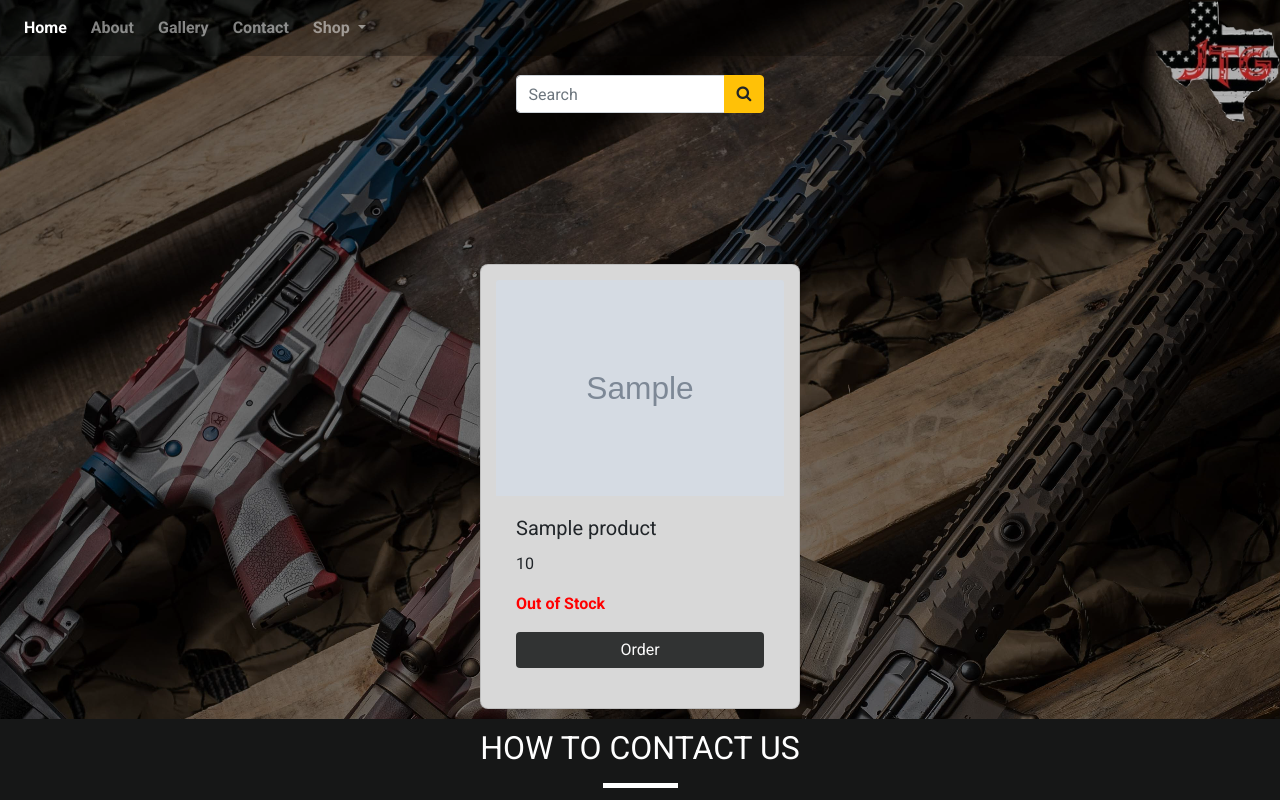
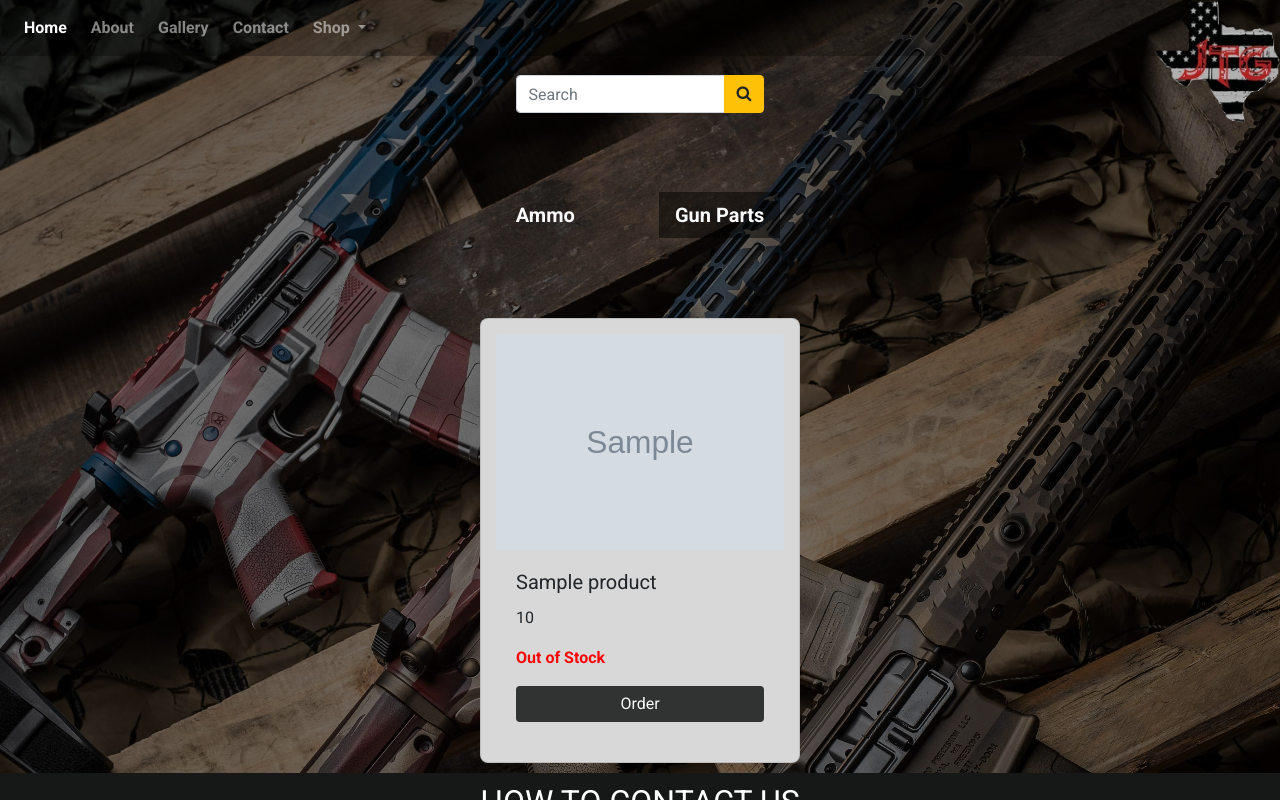
Before and after one commit to aavasylenko/new-jtg, a Flask app: page /search in a window 1280 px wide. Run offline with Flask 2, Linux system fonts and the light colour scheme; grey boxes marked "Sample" are stand-in pictures; a database or web service that is not in the repository returns one stand-in record (values such as "Sample title"); some libraries are stand-ins or nearby versions.

Commit message:
Added tab for each view in shop.html, added no-results-found feature

```diff
--- a/app.py
+++ b/app.py
@@ -27,13 +27,13 @@ def index():
 @app.route("/shop_ammo", methods = ["GET", "POST"])
 def shop_ammo():
     products = list(mongo.db.products.find({"category": "ammo"}))
-    return render_template('shop.html', products=products)
+    return render_template('shop.html', products=products, category="ammo")
 
 
 @app.route("/shop_parts", methods = ["GET", "POST"])
 def shop_parts():
     products = list(mongo.db.products.find({"category": "parts"}))
-    return render_template('shop.html', products=products)
+    return render_template('shop.html', products=products, category="parts")
 
 
 @app.route('/404')
--- a/static/css/style.css
+++ b/static/css/style.css
@@ -41,6 +41,10 @@ a:active {
 
 .container-wrapper {
     background-color: #fafafa;
+}
+
+.container-fluid {
+
 }
 
 .container-wrapper--black {
@@ -178,6 +182,33 @@ a:active {
     text-align: center;
 }
 
+.nav-2 {
+    width: 25%;
+    margin: auto;
+    background-color: rgba(0, 0, 0, 0);
+    font-size: 20px;
+    padding-top: 5%;
+}
+
+.active-link {
+    font-weight: bolder;
+    background-color: rgba(0, 0, 0, 0.50);
+}
+
+.non-active-link {
+    font-weight: bold;
+}
+
+.active-link:hover,
+.active-link:active,
+.active-link:focus,
+.non-active-link:hover,
+.non-active-link:active,
+.non-active-link:focus {
+    color: black;
+    background-color: rgba(255, 255, 255, 0.50)
+}
+
 /*Jumbotron*/
 
 .jumbotron {
@@ -280,6 +311,11 @@ a:active {
 
 #contact {
     padding: 10px 30px;
+}
+
+
+.contact-container {
+    padding:0;
 }
 
 .key {
@@ -413,7 +449,7 @@ footer {
     background: url('../assets/1.jpeg') no-repeat top center fixed;
 }
 .cards-row {
-    padding-top: 10%;
+    padding-top: 5%;
     justify-content: center;
 }
 
@@ -478,13 +514,18 @@ footer {
     margin: 75px auto;
 }
 
+.no-results {
+    color: #ffffff;
+    margin-top: 20px;
+    margin-bottom: 15px;
+}
+
 
 /*------------------------------Search Bar*/
 .search-form {
     margin: auto;
     margin-top: 75px;
 }
-
 
 
 .btn-search {
@@ -513,6 +554,11 @@ footer {
     .nav-link {
         text-align: center;
     }
+
+    .nav-2 {
+    width: 80%;
+    margin: auto;
+}
 }
 
 @media only screen and (max-width : 767px) {
--- a/templates/base.html
+++ b/templates/base.html
@@ -70,7 +70,7 @@
 	{% block content %}
 	{% endblock %}
 	<!--Contact-->
-	<div class="container-wrapper container-wrapper--black" id="contact">
+	<div class="container-wrapper container-wrapper--black contact-container" id="contact">
 		<section class="contact">
 			<div class="row contact-row">
 				<div class="col-12">
--- a/templates/shop.html
+++ b/templates/shop.html
@@ -16,9 +16,19 @@
 
     </form>
 </div>
+<nav class="navbar nav-2">
+{% if category == "ammo" %}
+  <a class="nav-link active-link" href="{{ url_for('shop_ammo') }}">Ammo</a>
+  <a class="nav-link non-active-link" href="{{ url_for('shop_parts') }}">Gun Parts</a>
+{% else %}
+<a class="nav-link non-active-link" href="{{ url_for('shop_ammo') }}">Ammo</a>
+  <a class="nav-link active-link" href="{{ url_for('shop_parts') }}">Gun Parts</a>
+{% endif %}
+</nav>
 
-{% if products|length > 0 %}
+
   <div class="row cards-row">
+  {% if products|length > 0 %}
     {% for product in products %}
 
     <div class="col-lg-3 col-md-4 col-xs-12 card">
@@ -94,7 +104,9 @@
 </div>
 {% else %}
 
-  <h3 class="red-text text-darken-4 center-align">No Results Found</h3>
+<div class="d-flex justify-content-center no-results">
+  <h3 class="">No Results Found</h3>
+  </div>
 {% endif %}
 
 <!-- Modal -->
```
